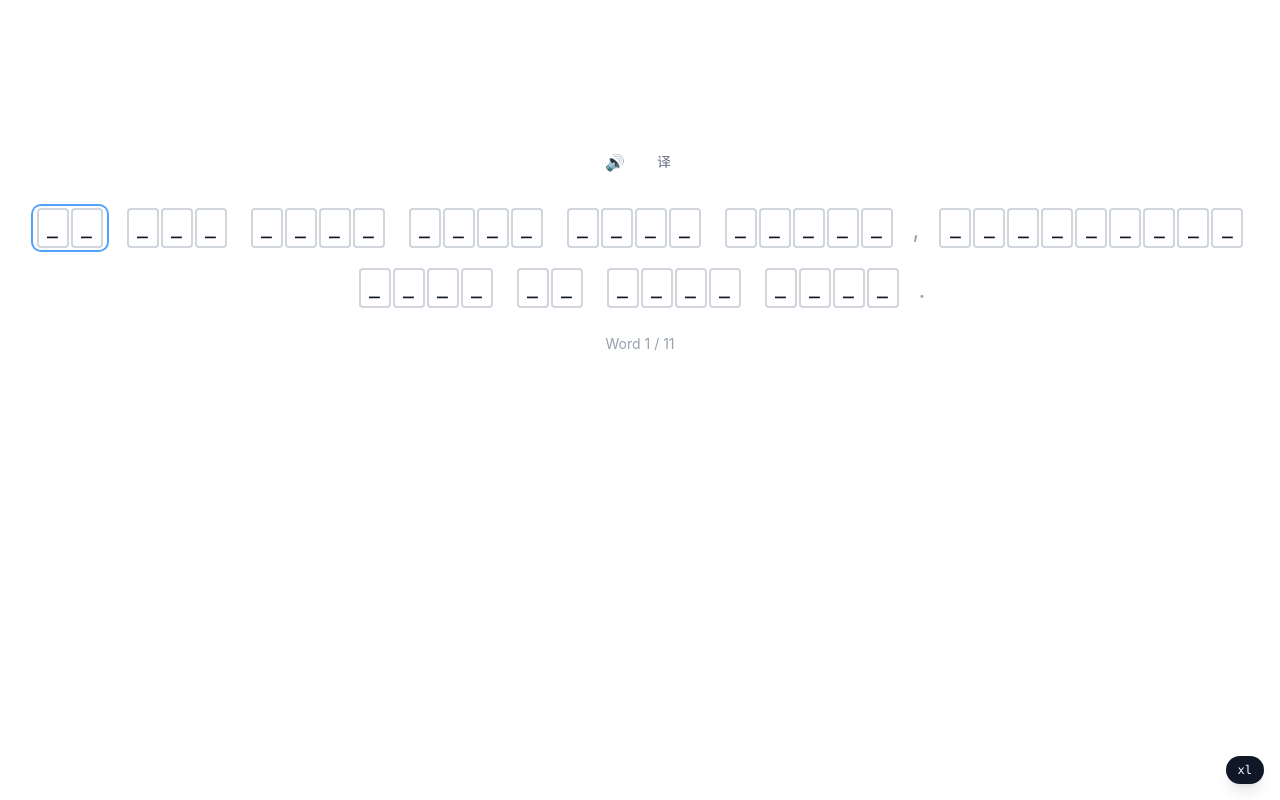
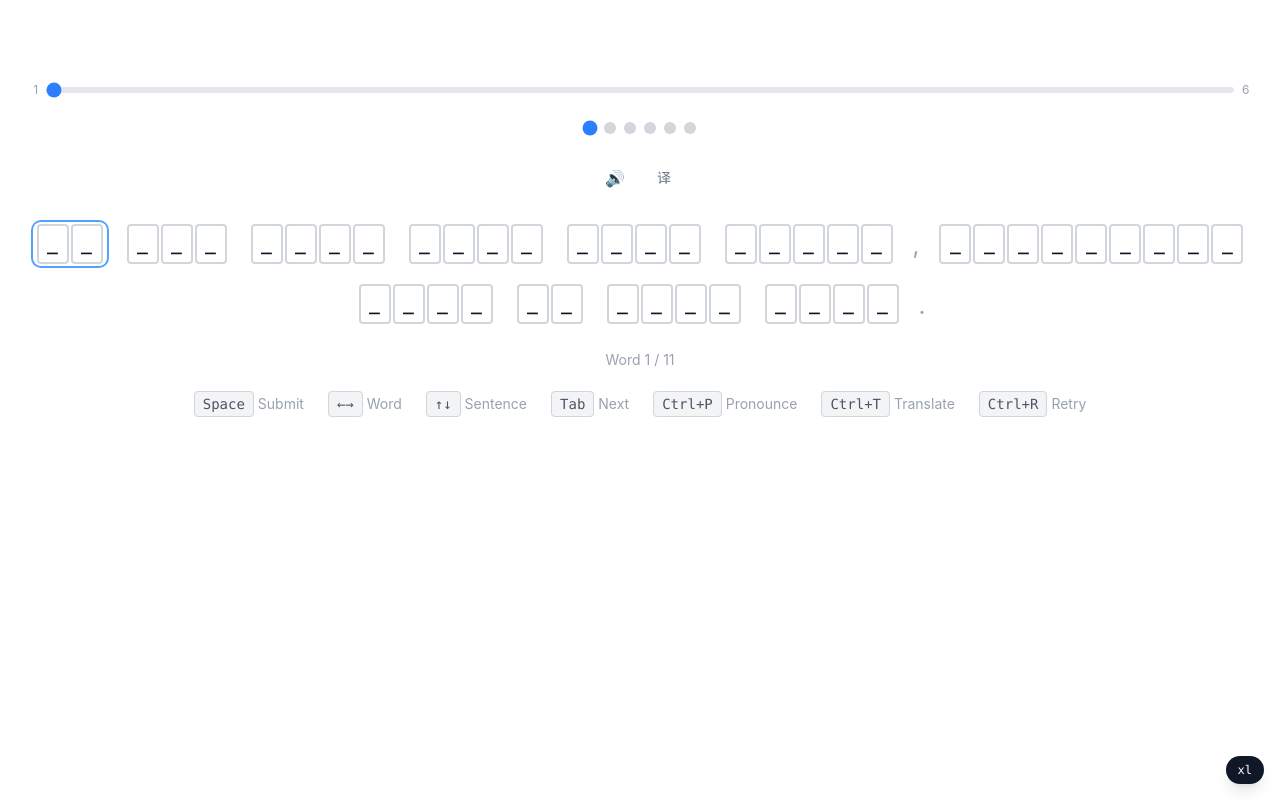
Before and after one commit to time1043/shadow, a React (Vite) app: page /echo in a window 1280 px wide. Built offline with nearby package versions, Linux system fonts and the light colour scheme.

Commit message:
feat: echo with many sub components

```diff
--- a/src/routes/_main/echo/-components/EchoPlay.tsx
+++ b/src/routes/_main/echo/-components/EchoPlay.tsx
@@ -6,24 +6,29 @@ import { useSpeech } from '@/hooks/useSpeech';
 import {
   currentLineAtom,
   currentLineIndexAtom,
-  correctCountAtom,
   deleteLastCharAtom,
   focusedWordIndexAtom,
   initializeWordStatesAtom,
-  isSentenceCompleteAtom,
+  jumpToSentenceAtom,
   moveFocusAtom,
   nextSentenceAtom,
   previousSentenceAtom,
   pronunciationEnabledAtom,
   retrySentenceAtom,
+  sentenceStatusesAtom,
   setFocusedWordAtom,
   showTranslationAtom,
   submitCurrentWordAtom,
   tokensAtom,
+  totalLinesAtom,
   totalWordsAtom,
   updateCurrentWordInputAtom,
   wordStatesAtom,
 } from '../-store/echo';
+import HintToggles from './play/HintToggles';
+import KeyboardHints from './play/KeyboardHints';
+import ProgressIndicator from './play/ProgressIndicator';
+import ProgressSlider from './play/ProgressSlider';
 import WordCell from './WordCell';
 
 export default function EchoPlay() {
@@ -33,15 +38,16 @@ export default function EchoPlay() {
   const tokens = useAtomValue(tokensAtom);
   const wordStates = useAtomValue(wordStatesAtom);
   const focusedIndex = useAtomValue(focusedWordIndexAtom);
-  const isComplete = useAtomValue(isSentenceCompleteAtom);
-  const correctCount = useAtomValue(correctCountAtom);
   const totalWords = useAtomValue(totalWordsAtom);
   const lineIndex = useAtomValue(currentLineIndexAtom);
+  const totalLines = useAtomValue(totalLinesAtom);
+  const sentenceStatuses = useAtomValue(sentenceStatusesAtom);
 
   const [showTranslation, setShowTranslation] = useAtom(showTranslationAtom);
-  const [pronunciationEnabled, setPronunciationEnabled] = useAtom(pronunciationEnabledAtom);
+  const pronunciationEnabled = useAtomValue(pronunciationEnabledAtom);
 
   const initialize = useSetAtom(initializeWordStatesAtom);
+  const jumpToSentence = useSetAtom(jumpToSentenceAtom);
   const submitWord = useSetAtom(submitCurrentWordAtom);
   const updateInput = useSetAtom(updateCurrentWordInputAtom);
   const deleteChar = useSetAtom(deleteLastCharAtom);
@@ -81,6 +87,11 @@ export default function EchoPlay() {
       if (e.key === 't' || e.key === 'T') {
         e.preventDefault();
         setShowTranslation((v) => !v);
+        return;
+      }
+      if (e.key === 'r' || e.key === 'R') {
+        e.preventDefault();
+        retrySentence();
         return;
       }
     }
@@ -128,19 +139,7 @@ export default function EchoPlay() {
     hiddenInputRef.current?.focus();
   };
 
-  const handleRetry = () => {
-    retrySentence();
-    hiddenInputRef.current?.focus();
-  };
-
-  const handleNext = () => {
-    nextSentence();
-    hiddenInputRef.current?.focus();
-  };
-
   if (!line) return null;
-
-  const hasNextSentence = lineIndex < 6 - 1; // mock data count
 
   // Build word index mapping for click handlers
   let wordIdx = 0;
@@ -161,29 +160,23 @@ export default function EchoPlay() {
         autoFocus
       />
 
+      {/* Progress slider for sentence navigation */}
+      <ProgressSlider total={totalLines} currentIndex={lineIndex} onJump={jumpToSentence} />
+      {/* Sentence progress indicator */}
+      <ProgressIndicator
+        statuses={sentenceStatuses}
+        currentIndex={lineIndex}
+        onSelect={(i) => {
+          jumpToSentence(i);
+          hiddenInputRef.current?.focus();
+        }}
+      />
+
       {/* Hint toggles */}
-      <div className="flex items-center gap-3">
-        <button
-          onClick={(e) => {
-            e.stopPropagation();
-            setPronunciationEnabled((v) => !v);
-          }}
-          className="rounded-full p-2 text-gray-500 hover:bg-gray-100 hover:text-gray-700"
-          title="Toggle pronunciation"
-        >
-          {pronunciationEnabled ? '🔊' : '🔇'}
-        </button>
-        <button
-          onClick={(e) => {
-            e.stopPropagation();
-            setShowTranslation((v) => !v);
-          }}
-          className={`rounded-full px-3 py-1.5 text-sm ${showTranslation ? 'bg-blue-100 text-blue-700' : 'text-gray-500 hover:bg-gray-100 hover:text-gray-700'}`}
-          title="Toggle Chinese translation"
-        >
-          译
-        </button>
-      </div>
+      <HintToggles
+        showTranslation={showTranslation}
+        onToggleTranslation={() => setShowTranslation((v) => !v)}
+      />
 
       {/* Chinese translation hint */}
       {showTranslation && (
@@ -219,41 +212,13 @@ export default function EchoPlay() {
         })}
       </div>
 
-      {/* Progress */}
+      {/* Progress text */}
       <p className="text-sm text-gray-400">
         Word {Math.min(focusedIndex + 1, totalWords)} / {totalWords}
       </p>
 
-      {/* Completion summary */}
-      {isComplete && (
-        <div className="flex flex-col items-center gap-4">
-          <p className="text-lg font-semibold">
-            {correctCount} / {totalWords} correct
-          </p>
-          <div className="flex gap-3">
-            <button
-              onClick={(e) => {
-                e.stopPropagation();
-                handleRetry();
-              }}
-              className="rounded-lg border border-gray-300 px-4 py-2 text-sm text-gray-700 hover:bg-gray-50"
-            >
-              Retry
-            </button>
-            {hasNextSentence && (
-              <button
-                onClick={(e) => {
-                  e.stopPropagation();
-                  handleNext();
-                }}
-                className="rounded-lg bg-blue-500 px-4 py-2 text-sm text-white hover:bg-blue-600"
-              >
-                Next Sentence
-              </button>
-            )}
-          </div>
-        </div>
-      )}
+      {/* Keyboard hints */}
+      <KeyboardHints />
     </div>
   );
 }
--- /dev/null
+++ b/src/routes/_main/echo/-components/play/HintToggles.tsx
@@ -0,0 +1,21 @@
+import PronunciationToggle from './PronunciationToggle';
+
+type HintTogglesProps = {
+  showTranslation: boolean;
+  onToggleTranslation: () => void;
+};
+
+export default function HintToggles({ showTranslation, onToggleTranslation }: HintTogglesProps) {
+  return (
+    <div className="flex items-center gap-3">
+      <PronunciationToggle />
+      <button
+        onClick={onToggleTranslation}
+        className={`rounded-full px-3 py-1.5 text-sm ${showTranslation ? 'bg-blue-100 text-blue-700' : 'text-gray-500 hover:bg-gray-100 hover:text-gray-700'}`}
+        title="Toggle Chinese translation"
+      >
+        译
+      </button>
+    </div>
+  );
+}
--- /dev/null
+++ b/src/routes/_main/echo/-components/play/KeyboardHints.tsx
@@ -0,0 +1,42 @@
+export default function KeyboardHints() {
+  return (
+    <div className="flex flex-wrap justify-center gap-4 text-xs text-gray-400 sm:gap-6 sm:text-sm">
+      <span>
+        <kbd className="rounded border border-gray-300 bg-gray-100 px-2 py-1 text-gray-600">
+          Space
+        </kbd>{' '}
+        Submit
+      </span>
+      <span>
+        <kbd className="rounded border border-gray-300 bg-gray-100 px-2 py-1 text-gray-600">←→</kbd>{' '}
+        Word
+      </span>
+      <span>
+        <kbd className="rounded border border-gray-300 bg-gray-100 px-2 py-1 text-gray-600">↑↓</kbd>{' '}
+        Sentence
+      </span>
+      <span>
+        <kbd className="rounded border border-gray-300 bg-gray-100 px-2 py-1 text-gray-600">Tab</kbd>{' '}
+        Next
+      </span>
+      <span>
+        <kbd className="rounded border border-gray-300 bg-gray-100 px-2 py-1 text-gray-600">
+          Ctrl+P
+        </kbd>{' '}
+        Pronounce
+      </span>
+      <span>
+        <kbd className="rounded border border-gray-300 bg-gray-100 px-2 py-1 text-gray-600">
+          Ctrl+T
+        </kbd>{' '}
+        Translate
+      </span>
+      <span>
+        <kbd className="rounded border border-gray-300 bg-gray-100 px-2 py-1 text-gray-600">
+          Ctrl+R
+        </kbd>{' '}
+        Retry
+      </span>
+    </div>
+  );
+}
--- /dev/null
+++ b/src/routes/_main/echo/-components/play/ProgressIndicator.tsx
@@ -0,0 +1,51 @@
+import type { SentenceStatus } from '../../-store/echo';
+
+type ProgressIndicatorProps = {
+  statuses: SentenceStatus[];
+  currentIndex: number;
+  onSelect: (index: number) => void;
+};
+
+export default function ProgressIndicator({
+  statuses,
+  currentIndex,
+  onSelect,
+}: ProgressIndicatorProps) {
+  return (
+    <div className="flex items-center gap-2">
+      {statuses.map((status, i) => (
+        <Dot
+          key={i}
+          status={status}
+          active={i === currentIndex}
+          onClick={() => onSelect(i)}
+        />
+      ))}
+    </div>
+  );
+}
+
+function Dot({
+  status,
+  active,
+  onClick,
+}: {
+  status: SentenceStatus;
+  active: boolean;
+  onClick: () => void;
+}) {
+  const dotColor = active
+    ? 'bg-blue-500 scale-125'
+    : status === 'completed'
+      ? 'bg-green-500'
+      : status === 'attempted'
+        ? 'bg-red-500'
+        : 'bg-gray-300';
+
+  return (
+    <button
+      className={`h-2.5 w-2.5 rounded-full transition-all duration-200 sm:h-3 sm:w-3 ${dotColor}`}
+      onClick={onClick}
+    />
+  );
+}
--- /dev/null
+++ b/src/routes/_main/echo/-components/play/ProgressSlider.tsx
@@ -0,0 +1,22 @@
+type ProgressSliderProps = {
+  total: number;
+  currentIndex: number;
+  onJump: (index: number) => void;
+};
+
+export default function ProgressSlider({ total, currentIndex, onJump }: ProgressSliderProps) {
+  return (
+    <div className="flex w-full items-center gap-2">
+      <span className="w-8 text-right text-xs text-gray-400">{currentIndex + 1}</span>
+      <input
+        type="range"
+        min={0}
+        max={total - 1}
+        value={currentIndex}
+        onChange={(e) => onJump(Number(e.target.value))}
+        className="h-1.5 w-full cursor-pointer appearance-none rounded-full bg-gray-200 accent-blue-500"
+      />
+      <span className="w-8 text-xs text-gray-400">{total}</span>
+    </div>
+  );
+}
--- /dev/null
+++ b/src/routes/_main/echo/-components/play/PronunciationToggle.tsx
@@ -0,0 +1,17 @@
+import { useAtom } from 'jotai';
+
+import { pronunciationEnabledAtom } from '../../-store/echo';
+
+export default function PronunciationToggle() {
+  const [enabled, setEnabled] = useAtom(pronunciationEnabledAtom);
+
+  return (
+    <button
+      onClick={() => setEnabled((prev) => !prev)}
+      className="rounded-full p-2 text-gray-500 hover:bg-gray-100 hover:text-gray-700"
+      title={enabled ? 'Disable pronunciation' : 'Enable pronunciation'}
+    >
+      {enabled ? '🔊' : '🔇'}
+    </button>
+  );
+}
--- a/src/routes/_main/echo/-store/echo.ts
+++ b/src/routes/_main/echo/-store/echo.ts
@@ -11,6 +11,7 @@ export type Token = {
   text: string;
   type: 'word' | 'punct';
 };
+export type SentenceStatus = 'current' | 'completed' | 'attempted' | 'not-started';
 
 // --- Helpers ---
 
@@ -37,6 +38,8 @@ export function tokenizeSentence(content: string): Token[] {
 
 export const currentLineIndexAtom = atom(0);
 
+export const totalLinesAtom = atom(echoLines.length);
+
 export const currentLineAtom = atom(
   (get) => echoLines[get(currentLineIndexAtom)],
 );
@@ -56,6 +59,19 @@ export const focusedWordIndexAtom = atom(0);
 
 export const showTranslationAtom = atom(false);
 export const pronunciationEnabledAtom = atom(true);
+
+// Sentence-level result tracking: index → 'completed' | 'attempted'
+export const sentenceResultsAtom = atom<Map<number, 'completed' | 'attempted'>>(new Map());
+
+export const sentenceStatusesAtom = atom<SentenceStatus[]>((get) => {
+  const total = echoLines.length;
+  const current = get(currentLineIndexAtom);
+  const results = get(sentenceResultsAtom);
+  return Array.from({ length: total }, (_, i) => {
+    if (i === current) return 'current';
+    return results.get(i) ?? 'not-started';
+  });
+});
 
 // --- Derived atoms ---
 
@@ -176,9 +192,22 @@ export const setFocusedWordAtom = atom(null, (_get, set, index: number) => {
   set(focusedWordIndexAtom, index);
 });
 
+const saveCurrentResultAtom = atom(null, (get, set) => {
+  const states = get(wordStatesAtom);
+  const idx = get(currentLineIndexAtom);
+  if (states.length === 0 || states.some((s) => s.status === 'empty')) return;
+  const allCorrect = states.every((s) => s.status === 'correct');
+  set(sentenceResultsAtom, (prev) => {
+    const next = new Map(prev);
+    next.set(idx, allCorrect ? 'completed' : 'attempted');
+    return next;
+  });
+});
+
 export const nextSentenceAtom = atom(null, (get, set) => {
   const current = get(currentLineIndexAtom);
   if (current < echoLines.length - 1) {
+    set(saveCurrentResultAtom);
     set(currentLineIndexAtom, current + 1);
     set(initializeWordStatesAtom);
   }
@@ -187,11 +216,19 @@ export const nextSentenceAtom = atom(null, (get, set) => {
 export const previousSentenceAtom = atom(null, (get, set) => {
   const current = get(currentLineIndexAtom);
   if (current > 0) {
+    set(saveCurrentResultAtom);
     set(currentLineIndexAtom, current - 1);
     set(initializeWordStatesAtom);
   }
 });
 
+export const jumpToSentenceAtom = atom(null, (_get, set, index: number) => {
+  if (index < 0 || index >= echoLines.length) return;
+  set(saveCurrentResultAtom);
+  set(currentLineIndexAtom, index);
+  set(initializeWordStatesAtom);
+});
+
 export const retrySentenceAtom = atom(null, (_get, set) => {
   set(initializeWordStatesAtom);
 });
```
